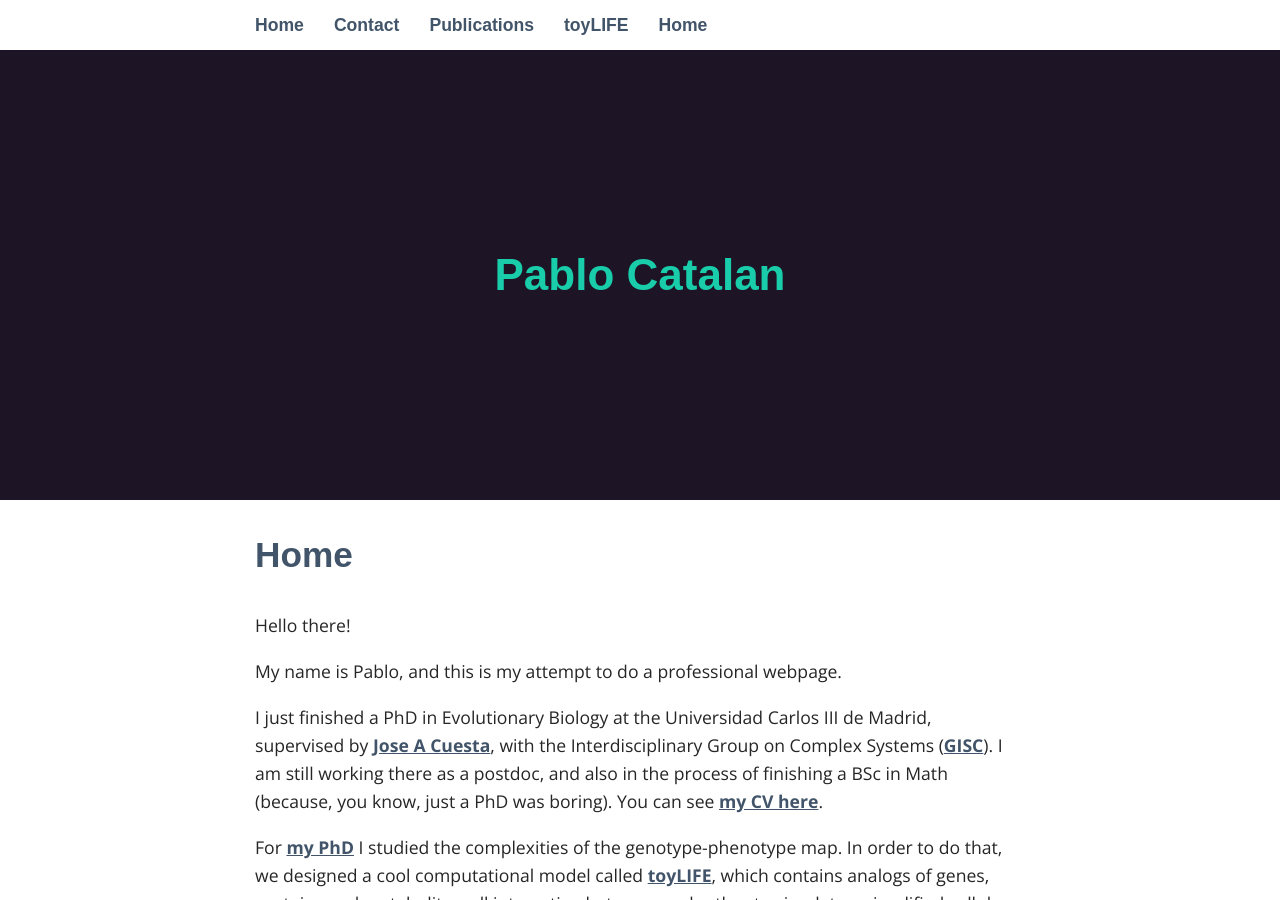
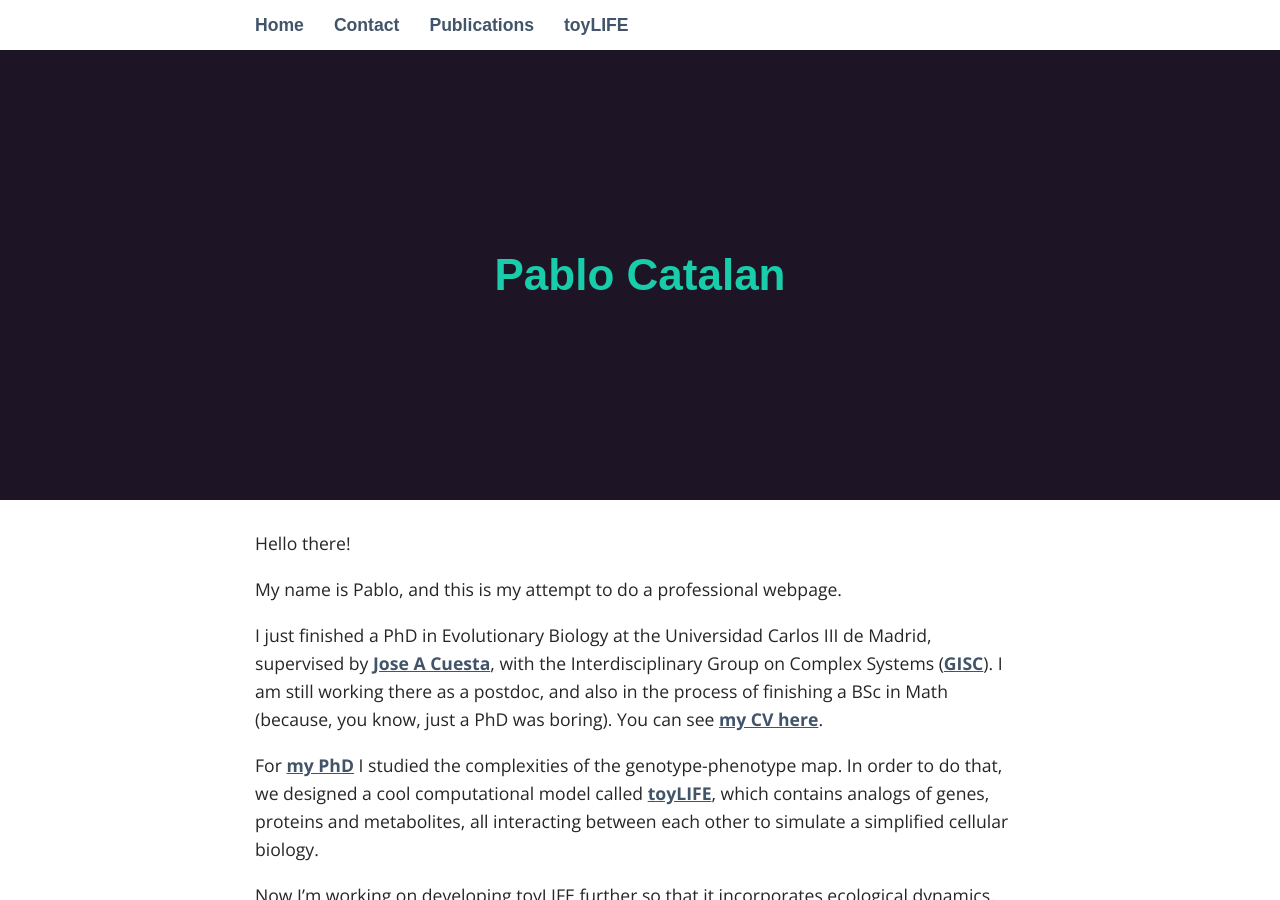
Before and after one commit to PabloCatalan/pablocatalan.github.io, a Jekyll site: the page built from index.md, in a window 1280 px wide and 900 px high. Built offline with Jekyll 4.4.1, drawn with Linux system fonts in a browser that asks for light colours; some web fonts are replaced.

Commit message:
Update index.md

```diff
--- a/index.md
+++ b/index.md
@@ -1,7 +1,5 @@
 ---
 layout: page
-title: Home
-permalink: /
 ---
 
 Hello there!
```
